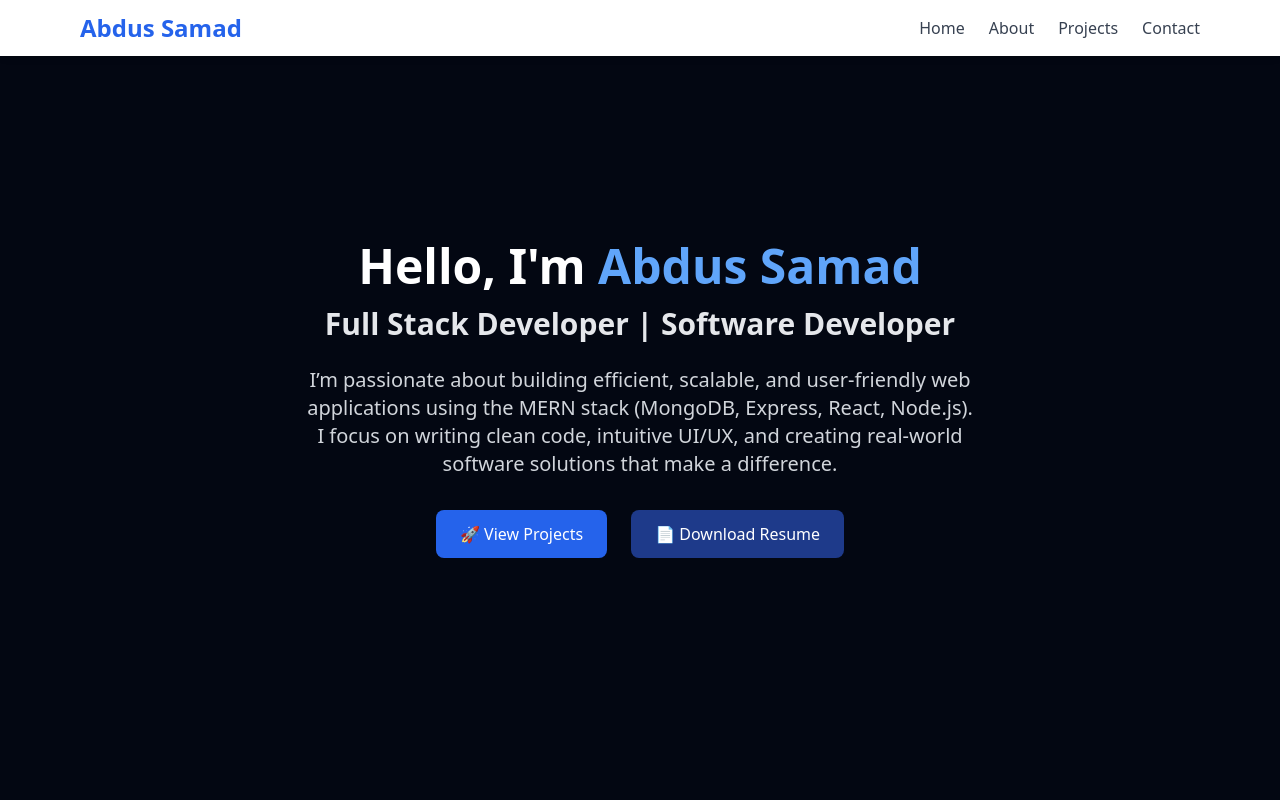
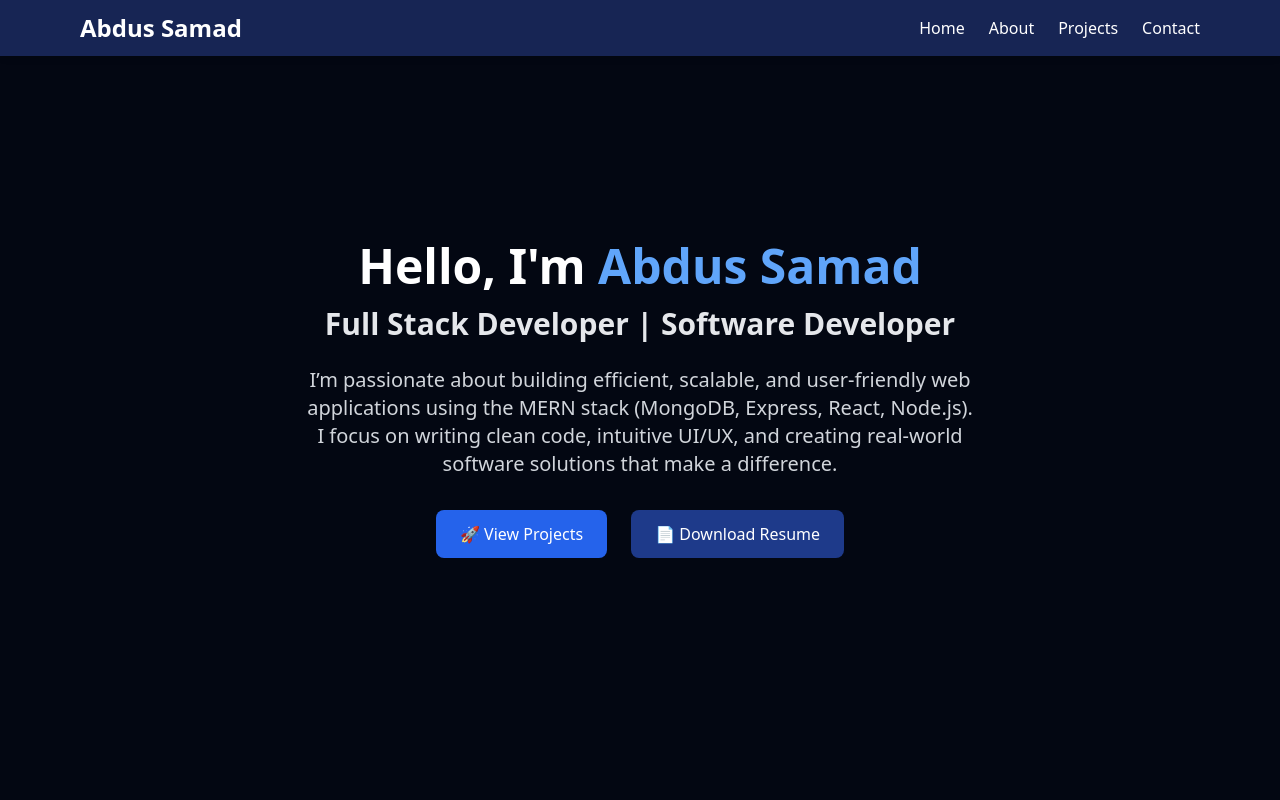
Before and after one commit to Mr-Samad3011/Portfolio, a React (Vite) app: page / in a window 1280 px wide. Shown: the top 800 px of the page. Built offline with nearby package versions, Linux system fonts and the light colour scheme.

Commit message:
Update Navbar.jsx

```diff
--- a/src/components/Navbar.jsx
+++ b/src/components/Navbar.jsx
@@ -1,6 +1,6 @@
 // src/components/Navbar.jsx
 import { useState } from 'react';
-import { Menu, X } from 'lucide-react'; // optional icons
+import { Menu, X } from 'lucide-react';
 
 const Navbar = () => {
   const [open, setOpen] = useState(false);
@@ -8,15 +8,18 @@ const Navbar = () => {
   const navLinks = ['Home', 'About', 'Projects', 'Contact'];
 
   return (
-    <nav className="bg-white shadow-md fixed w-full top-0 z-50 dark:bg-gray-900">
+    <nav className="bg-blue-950 shadow-md fixed w-full top-0 z-50 dark:bg-blue-950">
       <div className="max-w-6xl mx-auto px-4 py-3 flex items-center justify-between">
-        <h1 className="text-2xl font-bold text-blue-600 dark:text-white">Abdus Samad</h1>
+        <h1 className="text-2xl font-bold text-white">Abdus Samad</h1>
 
         {/* Desktop menu */}
-        <ul className="hidden md:flex space-x-6 text-gray-700 dark:text-gray-200">
+        <ul className="hidden md:flex space-x-6 text-white">
           {navLinks.map((link) => (
             <li key={link}>
-              <a href={`#${link.toLowerCase()}`} className="hover:text-blue-600">
+              <a
+                href={`#${link.toLowerCase()}`}
+                className="hover:text-blue-400 transition"
+              >
                 {link}
               </a>
             </li>
@@ -24,7 +27,7 @@ const Navbar = () => {
         </ul>
 
         {/* Mobile menu icon */}
-        <div className="md:hidden">
+        <div className="md:hidden text-white">
           <button onClick={() => setOpen(!open)}>
             {open ? <X className="w-6 h-6" /> : <Menu className="w-6 h-6" />}
           </button>
@@ -33,12 +36,12 @@ const Navbar = () => {
 
       {/* Mobile menu */}
       {open && (
-        <ul className="md:hidden bg-white dark:bg-gray-900 px-4 py-2 space-y-2">
+        <ul className="md:hidden bg-blue-950 px-4 py-2 space-y-2 text-white">
           {navLinks.map((link) => (
             <li key={link}>
               <a
                 href={`#${link.toLowerCase()}`}
-                className="block text-gray-800 dark:text-gray-200 hover:text-blue-600"
+                className="block hover:text-blue-400 transition"
                 onClick={() => setOpen(false)}
               >
                 {link}
```
